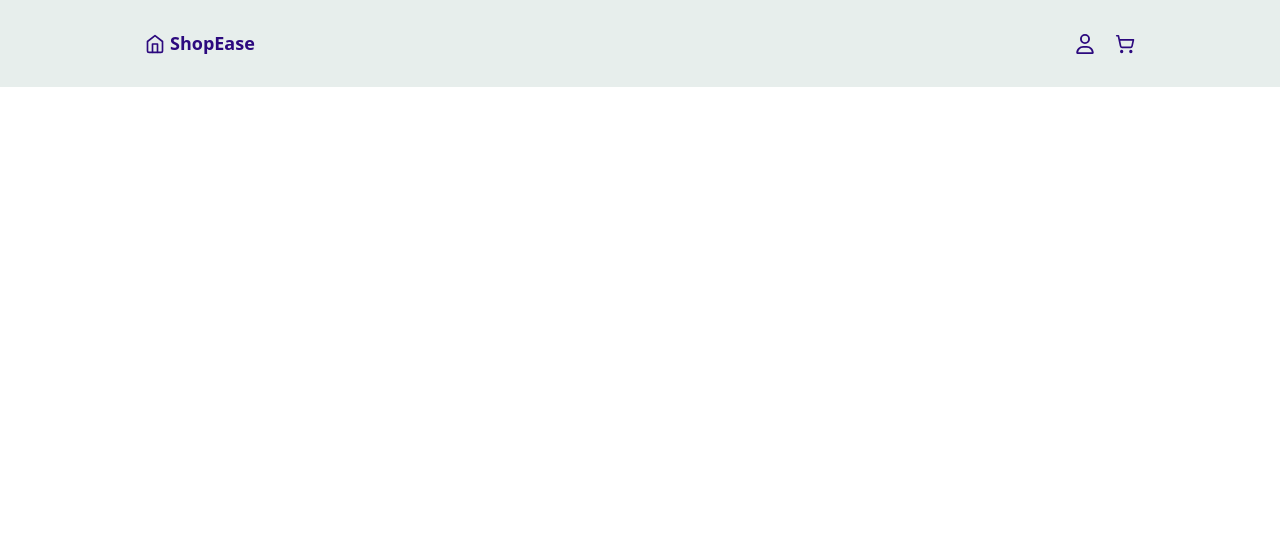
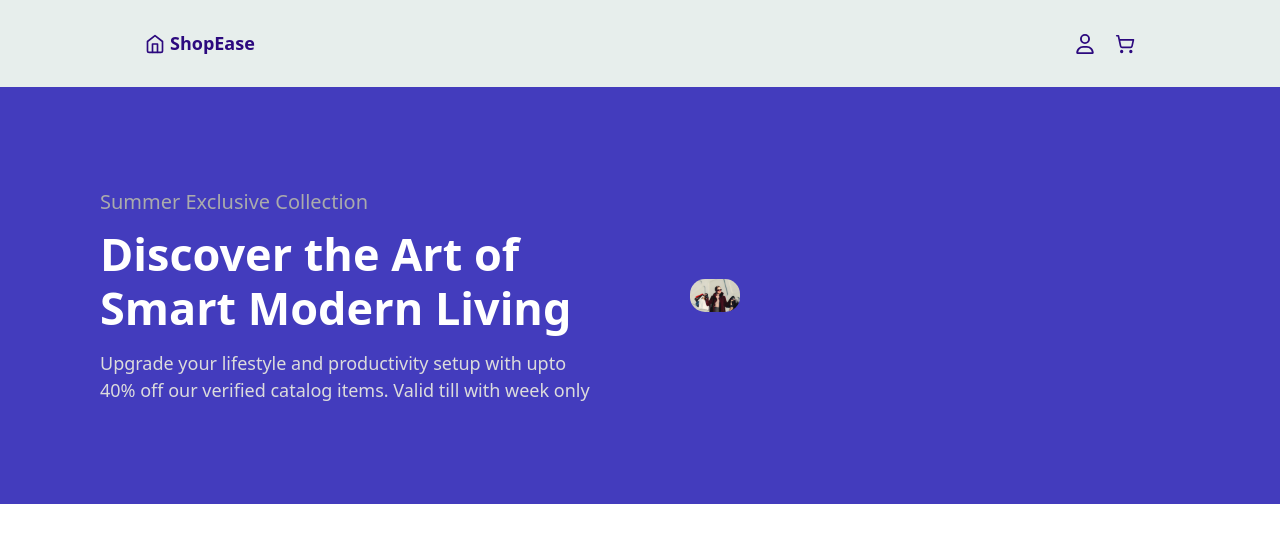
Before and after one commit to shobhini-kundu/e-commerce, a Next.js app: page / in a window 1280 px wide. Shown: the top 542 px of the page. Built offline with nearby package versions, Linux system fonts and the light colour scheme.

Commit message:
Banner created

```diff
--- a/app/page.tsx
+++ b/app/page.tsx
@@ -1,9 +1,11 @@
+import HomeBanner from "@/components/homeComponents/HomeBanner";
 import Header from "@/components/layouts/Header";
 import Image from "next/image";
 
 export default function Home() {
   return (<>
       <Header/>
+      <HomeBanner/>
     </>
   );
 }
--- /dev/null
+++ b/components/homeComponents/HomeBanner.css
@@ -0,0 +1,47 @@
+.main_banner{
+    display: flex;
+    min-height: 50vh;
+    height: auto;
+    width: 100%;
+    padding:  100px 100px;
+    gap: 100px;
+    flex-wrap: wrap;
+    justify-content: space-between;
+    align-items: center;
+    background-color:#433cbd ;
+    color: white;
+
+.banner_left{
+flex: 1;
+
+    .sub_title{
+        color: #aaabac;
+        font-size: 20px;
+        font-weight: 500;
+        margin-bottom: 10px;
+    }
+    .title{
+        font-size:45px;
+        font-weight: 900;
+        color: white;
+        max-width: 100%;
+        text-wrap: wrap;
+        line-height: 1.2;
+        margin-bottom: 15px;
+    }
+    .description{
+        font-size: 18px;
+        color: #dcdcdc;
+    }
+}
+.banner_right{
+    flex: 1;
+    /* display: flex;
+    justify-content: center;
+    align-items: center;
+    width: 50%; */
+    .hero_image{
+        border-radius: 15px;
+    }
+}
+}
--- /dev/null
+++ b/components/homeComponents/HomeBanner.tsx
@@ -0,0 +1,33 @@
+"use client";
+import Image from "next/image";
+import React from "react";
+import "./HomeBanner.css";
+const HomeBanner: React.FC = () => {
+  return (
+    <>
+      <div className="main_banner">
+        <div className="banner_left">
+          <p className="sub_title">Summer Exclusive Collection</p>
+          <h4 className="title">Discover the Art of Smart Modern Living</h4>
+          <p className="description">
+            Upgrade your lifestyle and productivity setup with upto 40% off our
+            verified catalog items. Valid till with week only
+          </p>
+        </div>
+        <div className="banner_right">
+          <Image
+            src="/assets/images/home/image.png"
+            alt="Banner Image"
+            className="hero_image"
+            height={100}
+            width={50}
+            unoptimized
+            style={{ width: "100% !important", height: "auto !important" }}
+          />
+        </div>
+      </div>
+    </>
+  );
+};
+
+export default HomeBanner;
```
Also changed, not shown: public/assets/images/home/image.png (added).
